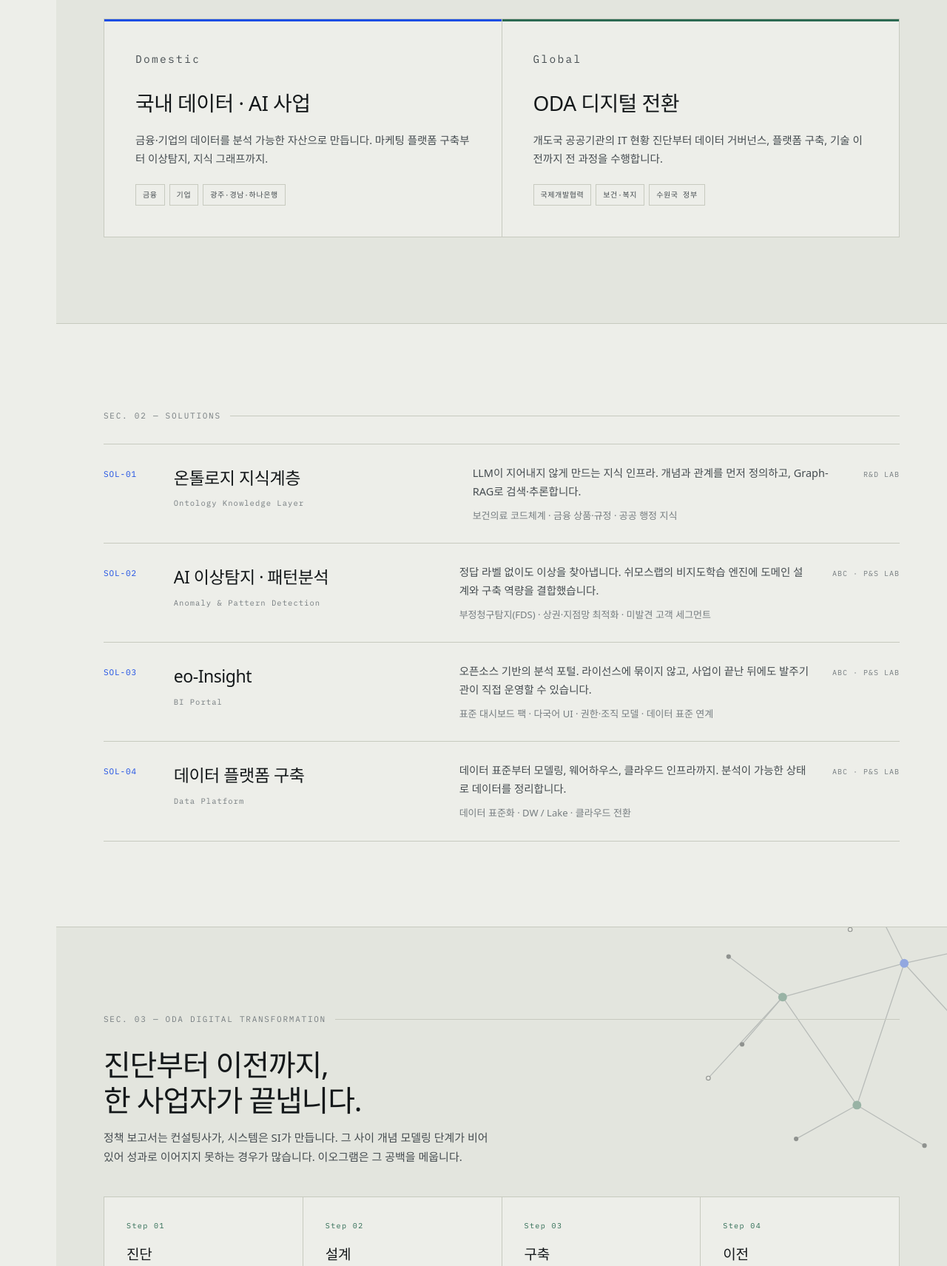
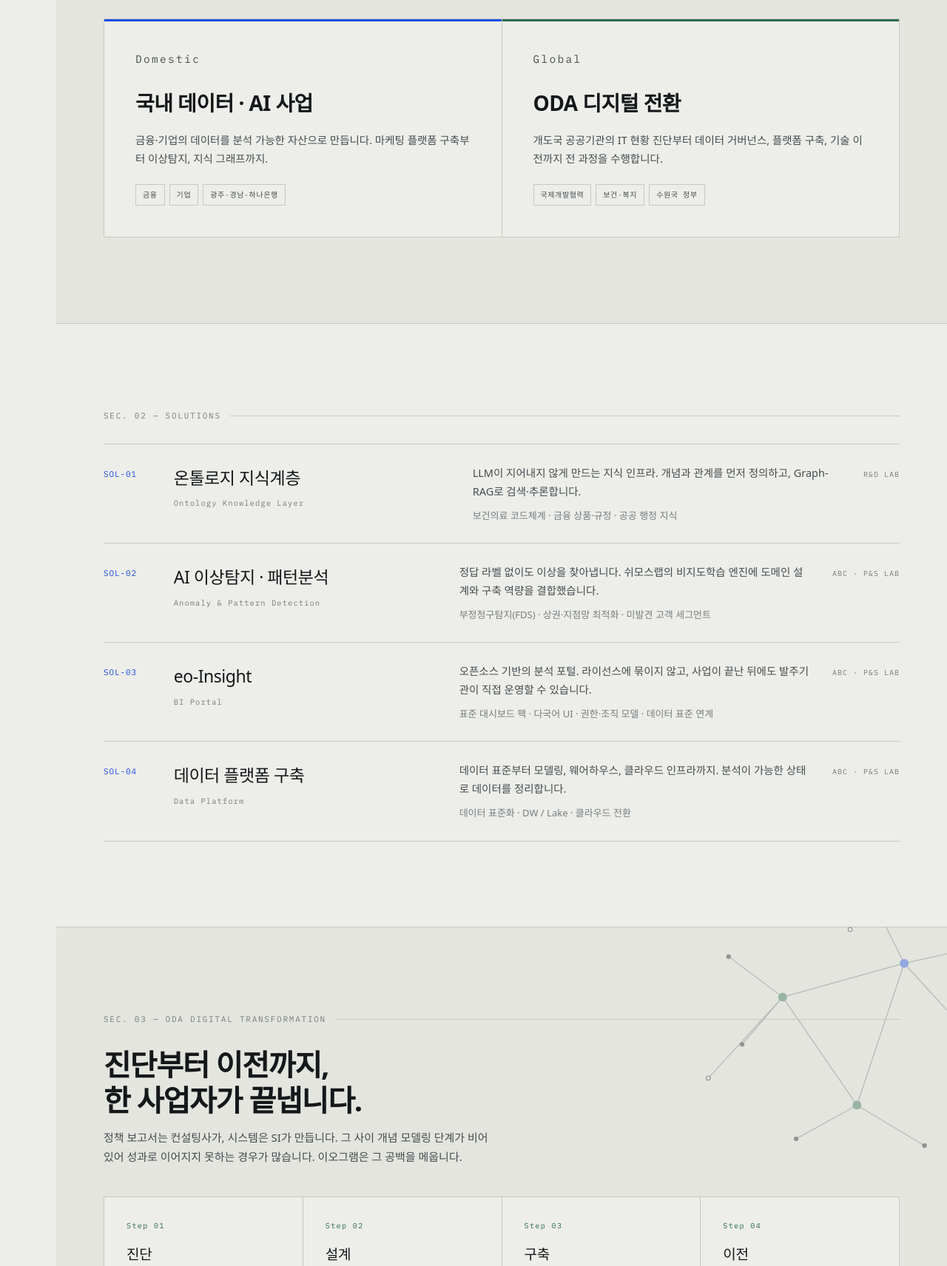
Before and after one commit to winkfish/eogram-homepage, a plain HTML site: page index.html in a window 1280 px wide. Shown: the part 886-2598 px from the top of the page at 74% size. Drawn offline with Linux system fonts and the light colour scheme; a web font is replaced by a local one.

Commit message:
Strengthen typographic weight on subtitle and section headings
Hero lede, the two axis-card headings, and the ODA section heading were all font-weight:300 (or 200), which read too faint against the paper background. Bumped to 400/600 for stronger hierarchy; the hero h1 itself was tried at 500 but reverted to 200 since it flattened the contrast against the bolded "구조" emphasis span.

Co-Authored-By: Claude Sonnet 5 <noreply@anthropic.com>

```diff
--- a/index.html
+++ b/index.html
@@ -176,7 +176,7 @@ h1 .u{
   font-weight:600;position:relative;white-space:nowrap;
   background:linear-gradient(transparent 62%,color-mix(in srgb,var(--accent-day) 22%,transparent) 62%);
 }
-.lede{font-size:clamp(15px,1.45vw,18px);max-width:44ch;color:var(--ink-70);margin-bottom:38px}
+.lede{font-size:clamp(15px,1.45vw,18px);max-width:44ch;color:var(--ink-70);font-weight:400;margin-bottom:38px}
 .lede em{font-style:normal;color:var(--ink);font-weight:500}
 .cta-row{display:flex;flex-wrap:wrap;gap:10px}
 .btn{
@@ -202,7 +202,7 @@ h1 .u{
 .axis{background:var(--paper);padding:clamp(26px,3.4vw,42px);position:relative}
 .axis::before{content:"";position:absolute;top:0;left:0;right:0;height:3px;background:var(--c)}
 .axis-k{font-family:var(--mono);font-size:10.5px;letter-spacing:.16em;color:var(--c);margin-bottom:18px}
-.axis h3{font-size:clamp(21px,2.3vw,28px);font-weight:300;letter-spacing:-.02em;margin-bottom:14px}
+.axis h3{font-size:clamp(21px,2.3vw,28px);font-weight:600;letter-spacing:-.02em;margin-bottom:14px}
 .axis p{font-size:14.5px;color:var(--ink-70);margin-bottom:22px}
 .chips{display:flex;flex-wrap:wrap;gap:6px}
 .chip{font-family:var(--mono);font-size:10px;letter-spacing:.06em;padding:5px 9px;border:1px solid var(--rule);color:var(--ink-70)}
@@ -528,7 +528,7 @@ h1 .u{
   </svg>
   <div class="wrap rv">
     <p class="eyebrow">Sec. 03 — ODA Digital Transformation</p>
-    <h2 style="font-size:clamp(24px,3.2vw,40px);font-weight:200;letter-spacing:-.03em;line-height:1.2;margin-bottom:14px;max-width:22ch" data-i18n="oda.h2">
+    <h2 style="font-size:clamp(24px,3.2vw,40px);font-weight:600;letter-spacing:-.03em;line-height:1.2;margin-bottom:14px;max-width:22ch" data-i18n="oda.h2">
       진단부터 이전까지,<br>한 사업자가 끝냅니다.
     </h2>
     <p style="font-size:15px;color:var(--ink-70);max-width:62ch;margin-bottom:40px" data-i18n="oda.p">
```
